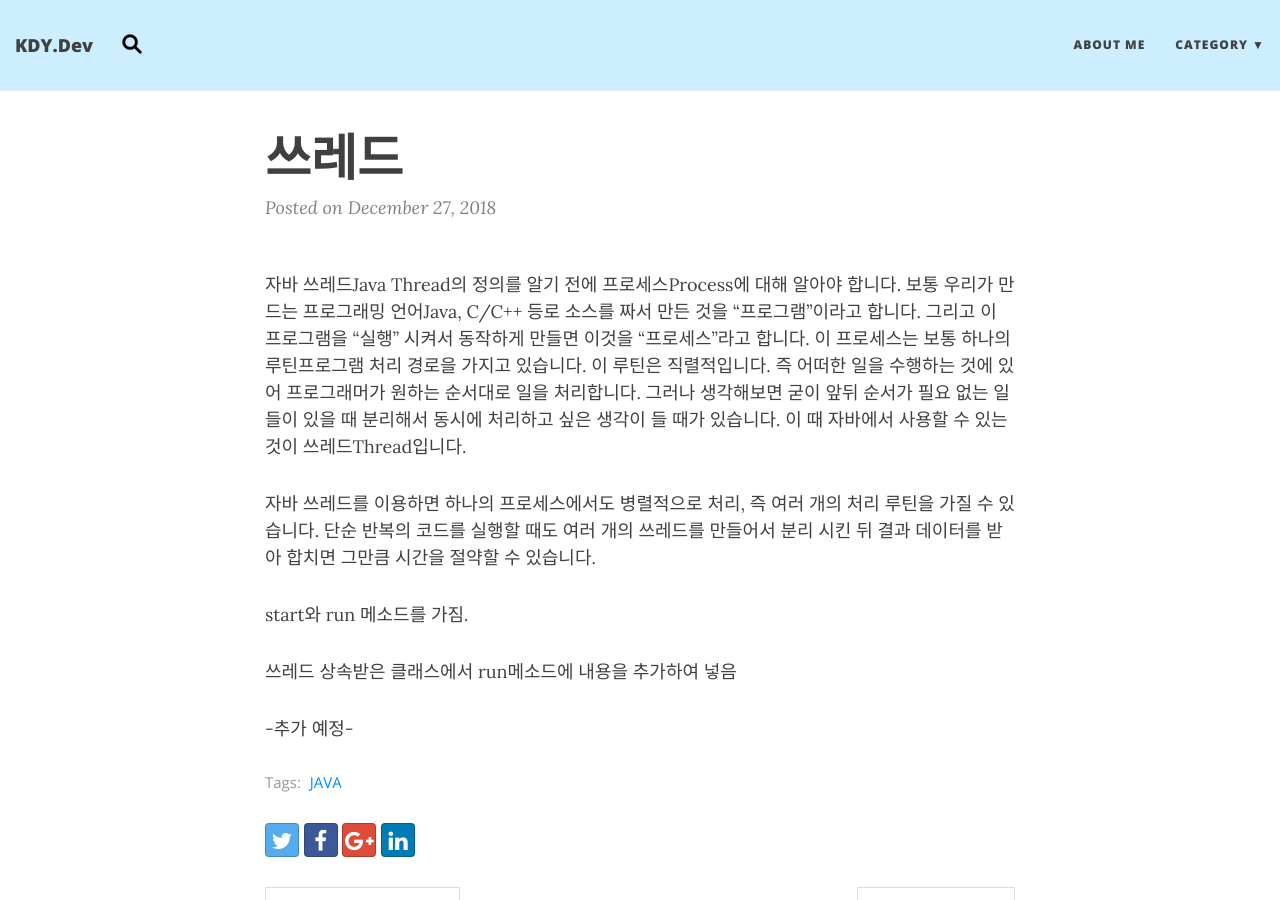
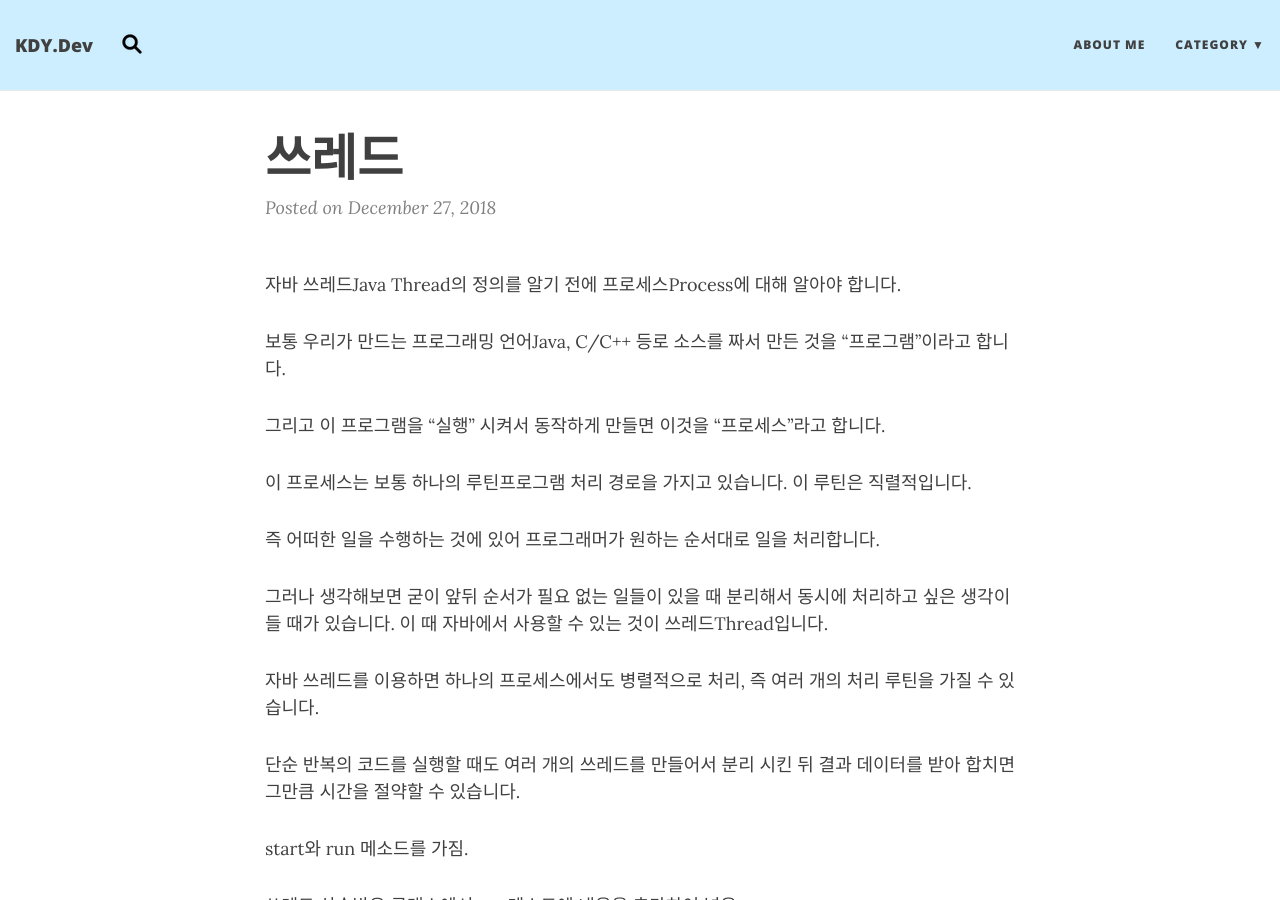
Before and after one commit to kim-daeyong/kim-daeyong.github.io, a Jekyll site: the page built from _posts/2018-12-27-쓰레드.md, in a window 1280 px wide and 900 px high. Built offline with Jekyll 4.4.1, drawn with Linux system fonts in a browser that asks for light colours; nearby versions of some CDN libraries.

Commit message:
Update 2018-12-27-쓰레드.md

```diff
--- a/_posts/2018-12-27-쓰레드.md
+++ b/_posts/2018-12-27-쓰레드.md
@@ -8,14 +8,21 @@ tags: [JAVA]
 ---
 
 자바 쓰레드Java Thread의 정의를 알기 전에 프로세스Process에 대해 알아야 합니다.
+
 보통 우리가 만드는 프로그래밍 언어Java, C/C++ 등로 소스를 짜서 만든 것을 "프로그램"이라고 합니다.
+
 그리고 이 프로그램을 "실행" 시켜서 동작하게 만들면 이것을 "프로세스"라고 합니다.
+
 이 프로세스는 보통 하나의 루틴프로그램 처리 경로을 가지고 있습니다. 이 루틴은 직렬적입니다.
+
 즉 어떠한 일을 수행하는 것에 있어 프로그래머가 원하는 순서대로 일을 처리합니다.
+
 그러나 생각해보면 굳이 앞뒤 순서가 필요 없는 일들이 있을 때 분리해서 동시에 처리하고 싶은 생각이 들 때가 있습니다. 이 때 자바에서 사용할 수 있는 것이 쓰레드Thread입니다.
 
 자바 쓰레드를 이용하면 하나의 프로세스에서도 병렬적으로 처리, 즉 여러 개의 처리 루틴을 가질 수 있습니다.
+
 단순 반복의 코드를 실행할 때도 여러 개의 쓰레드를 만들어서 분리 시킨 뒤 결과 데이터를 받아 합치면 그만큼 시간을 절약할 수 있습니다.
+
 
 
 
@@ -23,6 +30,3 @@ tags: [JAVA]
 start와 run 메소드를 가짐.
 
 쓰레드 상속받은 클래스에서 run메소드에 내용을 추가하여 넣음
-
-
--추가 예정-
```
